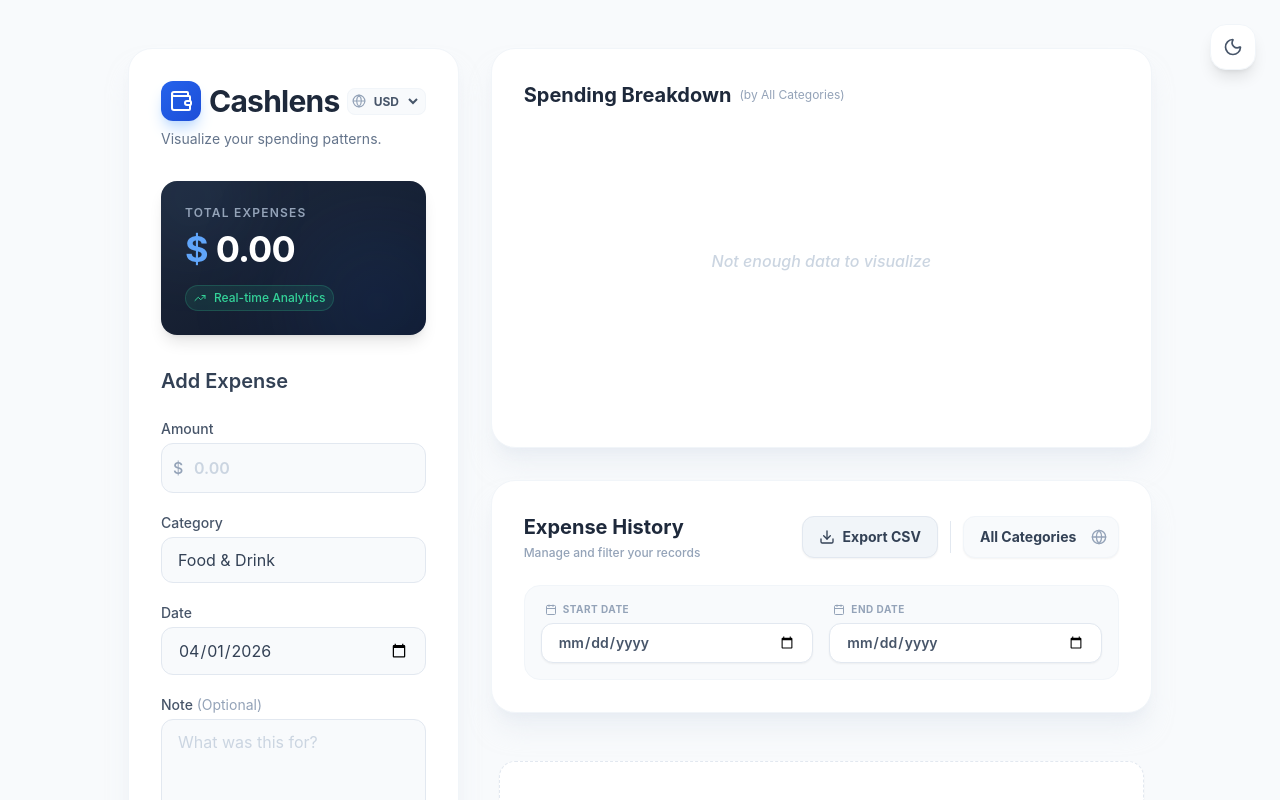
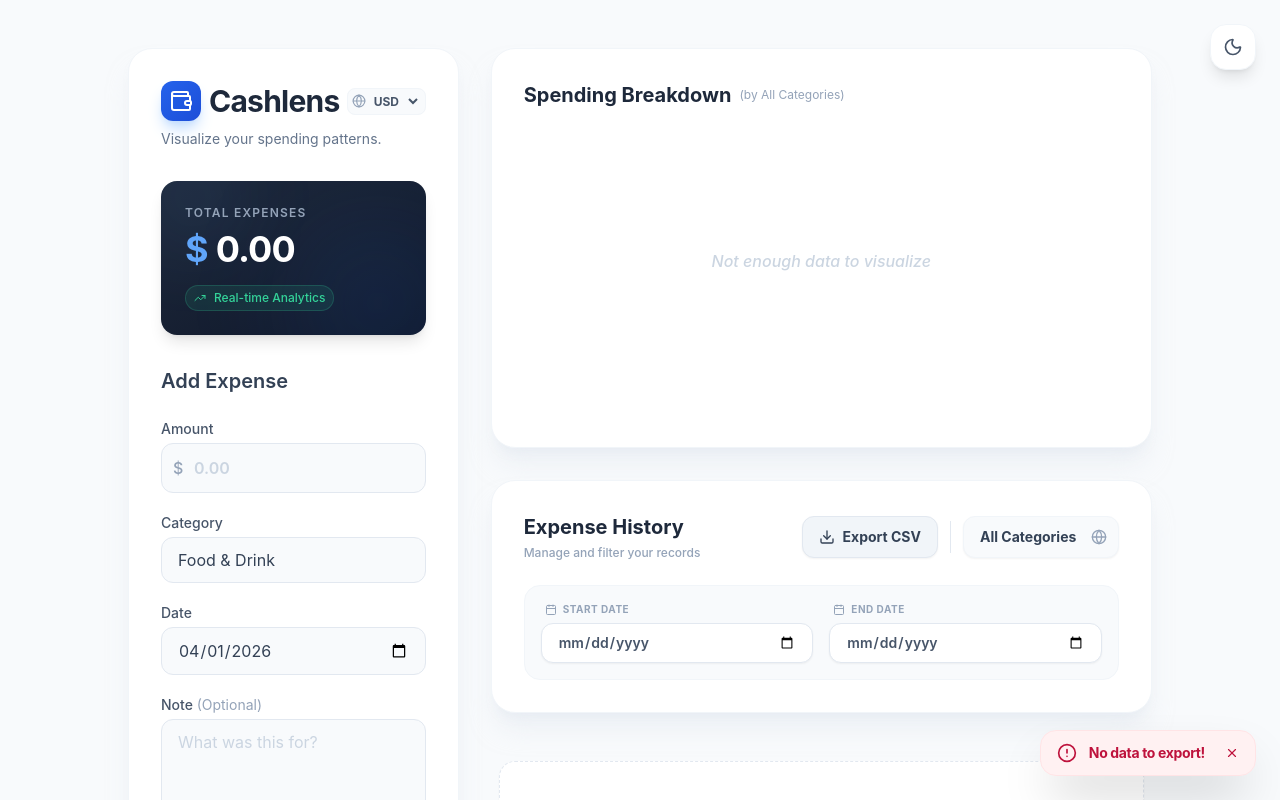
Before and after one commit to netseedvikrant/Cashlens_V1.0, a React (Vite) app: page / in a window 1280 px wide. Both pictures are taken after a click on the button "Export CSV". Shown: the top 800 px of the page. Built offline with nearby package versions, Linux system fonts and the light colour scheme.

Commit message:
Basic changes and updation.

```diff
--- a/src/components/Dashboard.jsx
+++ b/src/components/Dashboard.jsx
@@ -1,5 +1,5 @@
 import React, { useState, useMemo } from 'react';
-import { Wallet, Globe, TrendingUp, Sun, Moon, Sparkles, Brain, Loader2, Download, Calendar } from 'lucide-react';
+import { Wallet, Globe, TrendingUp, Sun, Moon, Sparkles, Brain, Loader2, Download, Calendar, CheckCircle, AlertCircle, X } from 'lucide-react';
 import { PieChart, Pie, Cell, ResponsiveContainer, Tooltip, Legend } from 'recharts';
 import ExpenseList from './ExpenseList';
 
@@ -27,6 +27,12 @@
   const [aiTimeframe, setAiTimeframe] = useState('Month');
   const [startDate, setStartDate] = useState('');
   const [endDate, setEndDate] = useState('');
+  const [toast, setToast] = useState({ show: false, message: '', type: 'success' });
+
+  const showToast = (message, type = 'success') => {
+    setToast({ show: true, message, type });
+    setTimeout(() => setToast(prev => ({ ...prev, show: false })), 3000);
+  };
 
   const currencies = [
     { code: 'USD', symbol: '$' },
@@ -73,7 +79,7 @@
 
     // 1. Validation
     if (!amount || !category || !date) {
-      alert('Please fill in all required fields (Amount, Category, and Date).');
+      showToast('Please fill in all required fields (Amount, Category, and Date).', 'error');
       return;
     }
 
@@ -100,7 +106,7 @@
       note: ''
     });
 
-    alert('Expense added successfully!');
+    showToast('Expense added successfully!', 'success');
   };
 
   const handleUpdate = (updatedExpense) => {
@@ -121,7 +127,7 @@
 
   const getAIInsights = async () => {
     if (expenses.length === 0) {
-      alert('Please add some expenses first!');
+      showToast('Please add some expenses first!', 'error');
       return;
     }
 
@@ -140,7 +146,7 @@
       }
 
       if (filteredData.length === 0) {
-        alert(`No expenses found for the selected ${aiTimeframe.toLowerCase()}. Please add some data for this period.`);
+      showToast(`No expenses found for the selected ${aiTimeframe.toLowerCase()}. Please add some data for this period.`, 'error');
         setAiLoading(false);
         return;
       }
@@ -157,11 +163,11 @@
       Total Spent: ${filteredData.reduce((sum, exp) => sum + exp.amount, 0).toFixed(2)}.
 
       Act as a world-class financial advisor. Analyze the provided spending data and:
-      1. Provide a concise summary of the biggest spending habits.
-      2. Offer 2-3 genuinely useful piece of advice to save money or optimize budget.
-      3. Keep the tone professional yet encouraging.
-      4. Limit the response to under 200 words.
-      5. Use bullet points for the habits.`;
+      1. Provide a concise summary of the biggest spending habits. Use bullet points for the habits.
+      2. This is just for you to think like a Human and reason that a person can't just simply reduce some of their expenses like Health, Basic Grocery, Some Food and Entertainment once in a while, Monthly Rent or Loan EMI, Etc.
+      3. Task: "Offer 2-3 genuinely useful piece of advice to save money or optimize budget, don't budge user for neccesary expenses like Hospital, Medicine, Once in a while Outside Food, Monthly Groceries, Etc", compare the expenses to a average expense of a person data for the country that have same currency to do said task.
+      4. If Health Expenses, Food Expenses, Grocery Expenses are too much in comparision to average Give a one liner expert advice.
+      5. Keep the tone professional yet encouraging. Limit the response to under 200 words.`;
 
       const response = await fetch('https://api.groq.com/openai/v1/chat/completions', {
         method: 'POST',
@@ -185,7 +191,7 @@
       }
     } catch (error) {
       console.error(error);
-      alert('AI Insights unavailable. Please check your API key.');
+      showToast('AI Insights unavailable. Please check your API key.', 'error');
     } finally {
       setAiLoading(false);
     }
@@ -193,7 +199,7 @@
 
   const exportToCSV = () => {
     if (filteredExpenses.length === 0) {
-      alert('No data to export!');
+      showToast('No data to export!', 'error');
       return;
     }
 
@@ -559,7 +565,7 @@
                     <button
                       onClick={() => {
                         navigator.clipboard.writeText(aiInsights);
-                        alert('Insights copied to clipboard!');
+                        showToast('Insights copied to clipboard!', 'success');
                       }}
                       className="mt-4 text-[10px] font-bold text-blue-600 hover:text-blue-700 dark:text-blue-400 dark:hover:text-blue-300 uppercase tracking-widest mr-4"
                     >
@@ -605,6 +611,21 @@
           </div>
         </div>
       </div>
+
+      {/* Modern Toast Notification */}
+      {toast.show && (
+        <div className={`fixed bottom-6 right-6 z-[100] flex items-center gap-3 px-4 py-3 rounded-2xl shadow-2xl border fade-in ${
+          toast.type === 'success'
+            ? 'bg-emerald-50 dark:bg-emerald-900/30 border-emerald-100 dark:border-emerald-800/50 text-emerald-700 dark:text-emerald-400'
+            : 'bg-rose-50 dark:bg-rose-900/30 border-rose-100 dark:border-rose-800/50 text-rose-700 dark:text-rose-400'
+        }`}>
+          {toast.type === 'success' ? <CheckCircle className="w-5 h-5" /> : <AlertCircle className="w-5 h-5" />}
+          <p className="text-sm font-bold tracking-tight">{toast.message}</p>
+          <button onClick={() => setToast(prev => ({ ...prev, show: false }))} className="ml-2 hover:opacity-70 transition-opacity">
+            <X className="w-3.5 h-3.5" />
+          </button>
+        </div>
+      )}
     </div>
   );
 };
```
